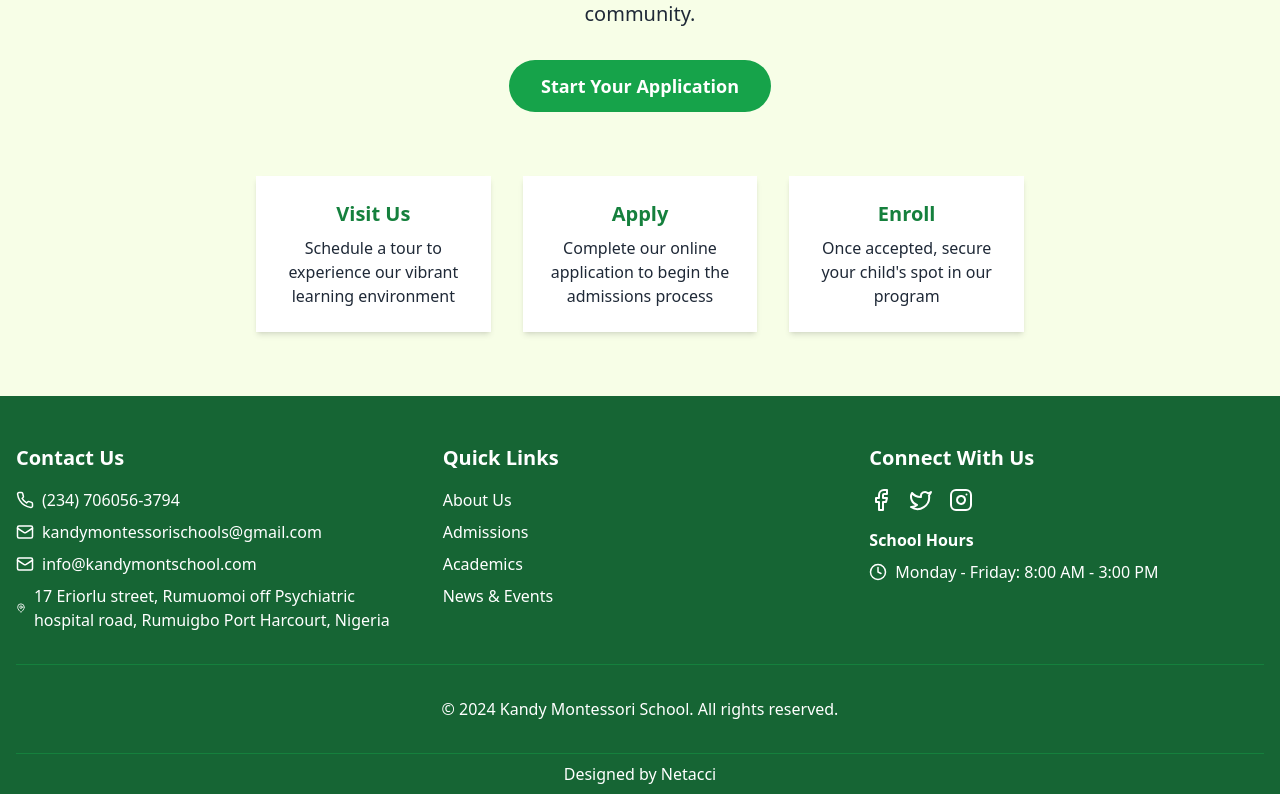
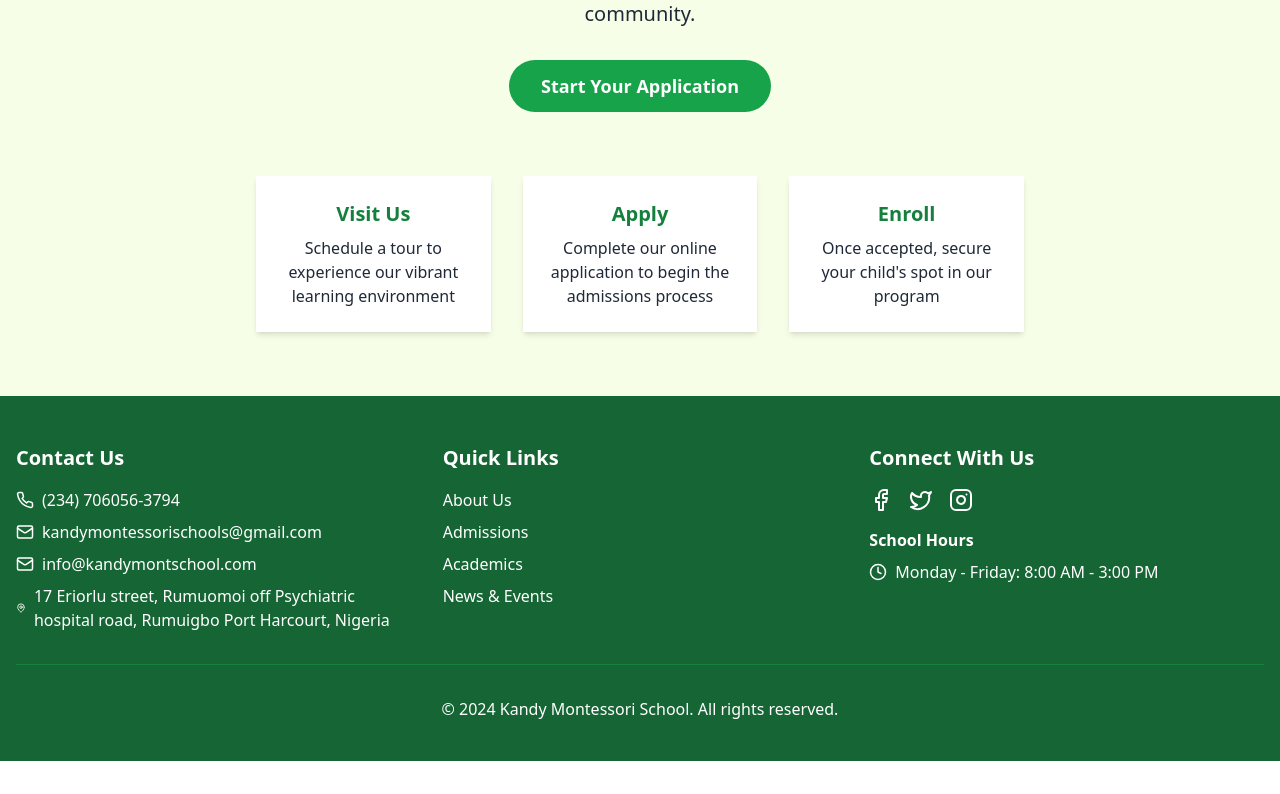
Before and after one commit to Netacci/kandy, a React (Vite) app: page / in a window 1280 px wide. Shown: the part 3598-4392 px from the top of the page. After the commit the page ends 4359 px from the top, so only its background shows below. Built offline with nearby package versions, Linux system fonts and the light colour scheme.

Commit message:
Update Footer.jsx

```diff
--- a/src/components/layout/Footer.jsx
+++ b/src/components/layout/Footer.jsx
@@ -86,18 +86,7 @@ const Footer = () => {
         <div className='mt-8 py-8 border-t border-green-700 text-center'>
           <p>&copy; 2024 Kandy Montessori School. All rights reserved.</p>
         </div>
-        <div className='pt-2 border-t border-green-700 text-center'>
-          <p>
-            Designed by{' '}
-            <a
-              href='https://www.netacci.com'
-              target='_blank'
-              className='hover:underline'
-            >
-              Netacci
-            </a>
-          </p>
-        </div>
+
       </div>
     </footer>
   );
```
